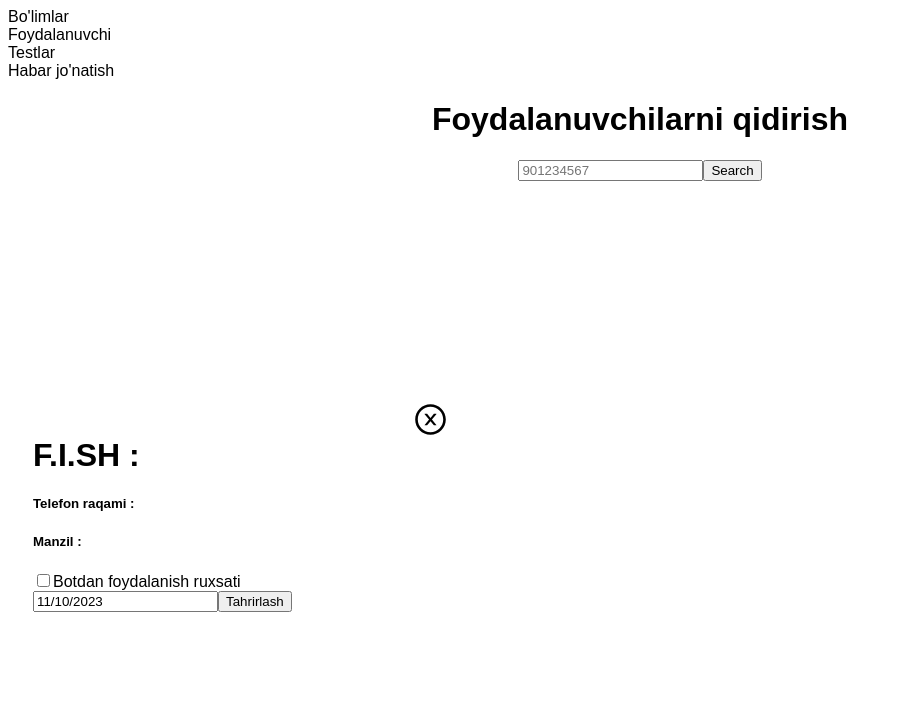
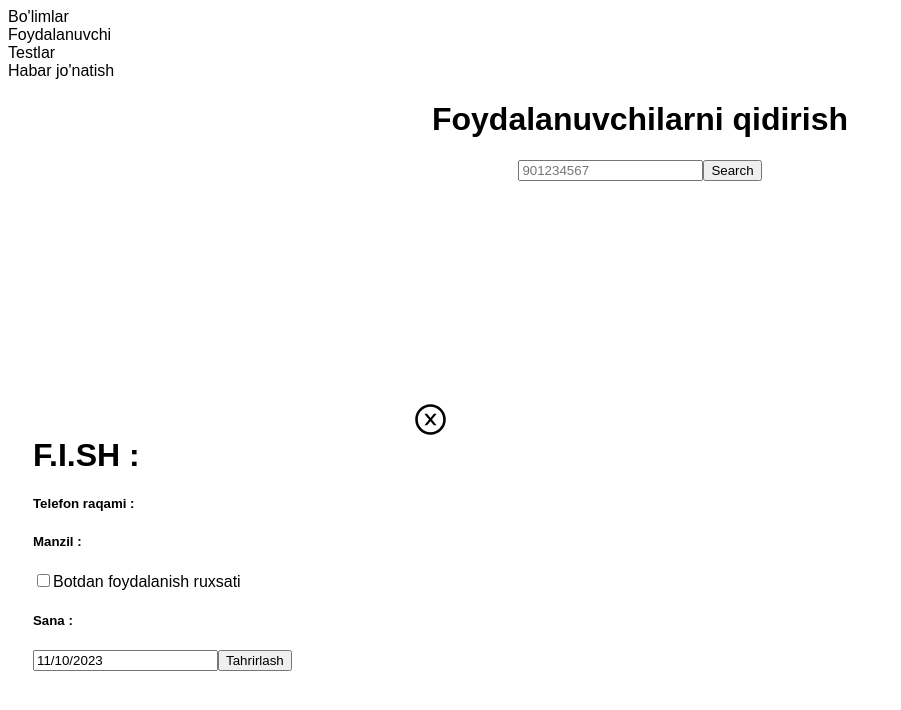
Before and after one commit to Azizbek1902/new_project, a React (Create React App) app: page /user in a window 1280 px wide. Shown: the top 710 px of the page, without its empty margins (0-901 px from the left). Built offline with nearby package versions, Linux system fonts and the light colour scheme; the HTML template or start-up script is replaced by a standard one.

Commit message:
modal date

```diff
--- a/src/view/user/index.jsx
+++ b/src/view/user/index.jsx
@@ -53,6 +53,7 @@ const User = () => {
 
   const changeUser = (item, check) => {
     setModalData(item);
+    console.log(item, "dd");
     changeModal("d-inline cat_con d-flex justify-content-center");
   };
   let paginationArray = [];
@@ -255,6 +256,9 @@ const User = () => {
                   Botdan foydalanish ruxsati
                 </label>
               </div>
+              <h5>
+                Sana : <b>{item.endDate}</b>
+              </h5>
               <div className="mt-3 d-flex justify-content-center">
                 <button
                   onClick={() => changeUser(item, true)}
@@ -293,6 +297,9 @@ const User = () => {
               Botdan foydalanish ruxsati
             </label>
           </div>
+          <h5>
+            Sana : <b>{modalData.endDate}</b>
+          </h5>
           <DatePicker
             selected={startDate}
             onChange={(date) => handleData(date)}
```
